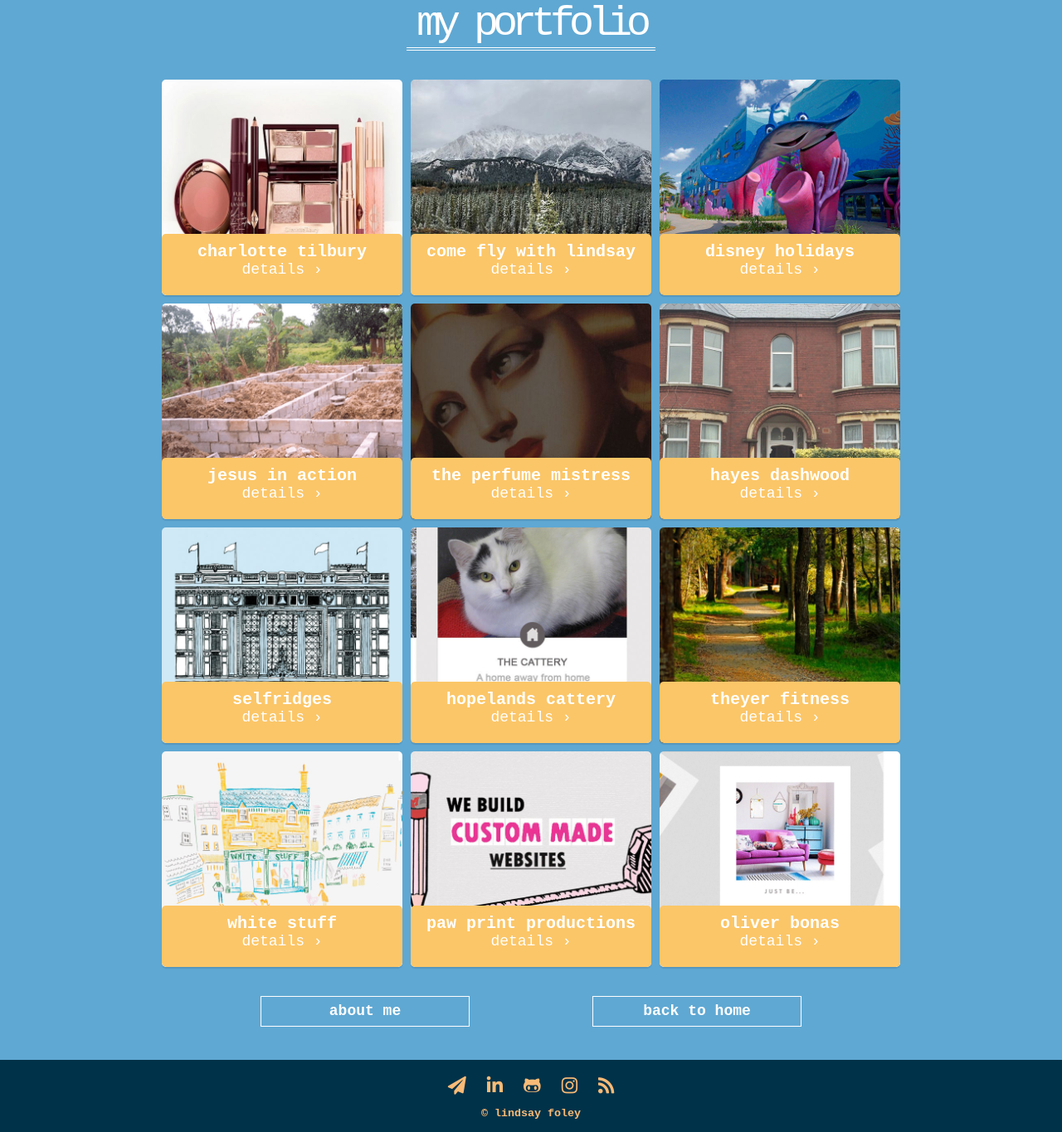
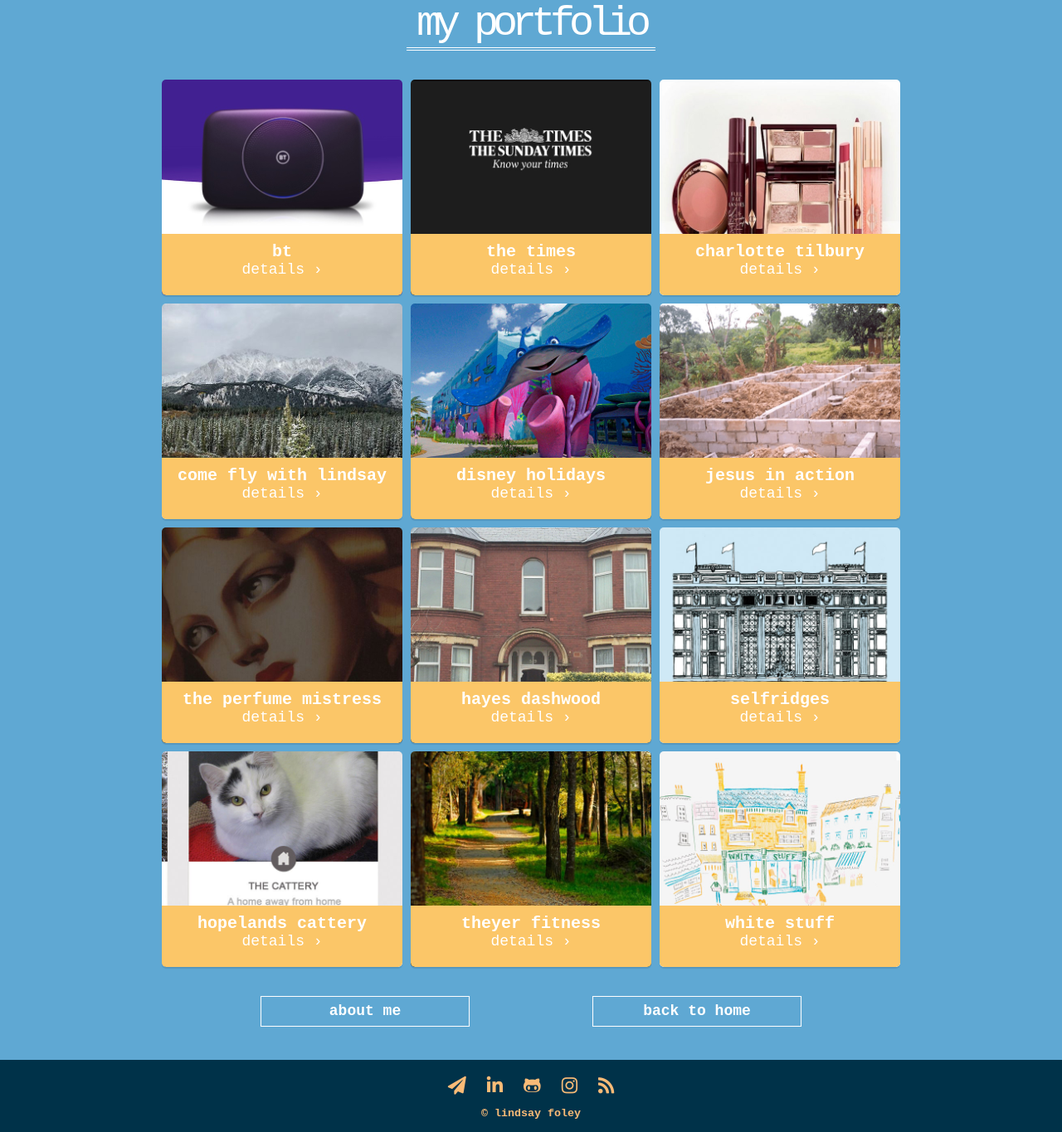
Before and after one commit to lindsayfoley/lindsayfoley, a Next.js app: page /portfolio in a window 1280 px wide. Shown: the whole page at 83% size. Built offline with nearby package versions, Linux system fonts and the light colour scheme; a web font is replaced by a local one.

Commit message:
updated portfolio

```diff
--- a/components/molecules/jobDetailsCard/company-history.tsx
+++ b/components/molecules/jobDetailsCard/company-history.tsx
@@ -2,17 +2,51 @@
 
 export const Companies: CompanyDetails[] = [
   {
+    id: "bt",
+    companyName: "BT",
+    description: (
+      <>
+        <p>
+          I led multiple squads working on a variety of new sites for BT &amp;
+          EE
+        </p>
+        <p>
+          <span itemProp="keywords">
+            React, TypeScript, NextJs, React Testing Library.
+          </span>
+        </p>
+      </>
+    ),
+    link: "https://www.bt.com/",
+  },
+  {
+    id: "times",
+    companyName: "The Times",
+    description: (
+      <>
+        <p>
+          I helped build a new onboarding journey using{" "}
+          <span itemProp="keywords">TypeScript &amp; React</span>
+        </p>
+        <p>Also improved performance for the online store.</p>
+      </>
+    ),
+    link: "https://www.thetimes.co.uk/",
+  },
+  {
     id: "ct",
     companyName: "Charlotte Tilbury",
     description: (
-      <p>
-        Working on a{" "}
-        <span itemProp="keywords">
-          React app written in TypeScript, using Redux &amp; SCSS. Experience
-          with Jest &amp; Enzyme, Storybook &amp; Contentful CMS
-        </span>
-        .
-      </p>
+      <>
+        <p>
+          I worked on a{" "}
+          <span itemProp="keywords">
+            React app written in TypeScript, using Redux &amp; SCSS{" "}
+          </span>
+          .
+        </p>
+        <p>Also used Jest &amp; Enzyme, Storybook, Contentful CMS.</p>
+      </>
     ),
     link: "https://www.charlottetilbury.com/uk",
   },
@@ -152,28 +186,4 @@
     cta: "View past work ›",
     link: "http://web.archive.org/web/20140511040437/http://www.whitestuff.com/jobs",
   },
-  {
-    id: "ppp",
-    companyName: "Paw Print Productions",
-    description: (
-      <p>
-        I co-developed and designed this responsive site many years ago (2011)
-        using <span itemProp="keywords">HTML, CSS &amp; a bit of jQuery</span>.
-      </p>
-    ),
-    link: "https://web.archive.org/web/20160115162243/http://paw-print-productions.co.uk",
-  },
-  {
-    id: "ob",
-    companyName: "Oliver Bonas",
-    description: (
-      <p itemProp="description">
-        I joined the web team way back in{" "}
-        <span itemProp="dateCreated">2008</span> and was responsible for{" "}
-        <span itemProp="keywords">designing web content &amp; HTML emails</span>
-        .
-      </p>
-    ),
-    link: "https://www.oliverbonas.com",
-  },
 ];
--- a/components/molecules/jobDetailsCard/jobDetailsCard.module.scss
+++ b/components/molecules/jobDetailsCard/jobDetailsCard.module.scss
@@ -13,7 +13,8 @@
   .wrapper {
     width: 100%;
     height: 74px;
-    border-radius: 5px;
+    border-bottom-left-radius: 5px;
+    border-bottom-right-radius: 5px;
     position: absolute;
     left: 0;
     bottom: 0;
--- a/components/organisms/portfolio/portfolio.module.scss
+++ b/components/organisms/portfolio/portfolio.module.scss
@@ -7,6 +7,14 @@
   @include smallScreen {
     flex-wrap: nowrap;
   }
+}
+
+.bt {
+  background-image: url("/images/bt-tile.jpg");
+}
+
+.times {
+  background-image: url("/images/the-times-tile.jpg");
 }
 
 .ct {
@@ -48,11 +56,3 @@
 .whitestuff {
   background-image: url("/images/whitestuff-tile.jpg");
 }
-
-.ppp {
-  background-image: url("/images/ppp-tile.jpg");
-}
-
-.ob {
-  background-image: url("/images/ob-tile.jpg");
-}
```
Also changed, not shown: public/images/bt-tile.jpg (added), public/images/the-times-tile.jpg (added).
